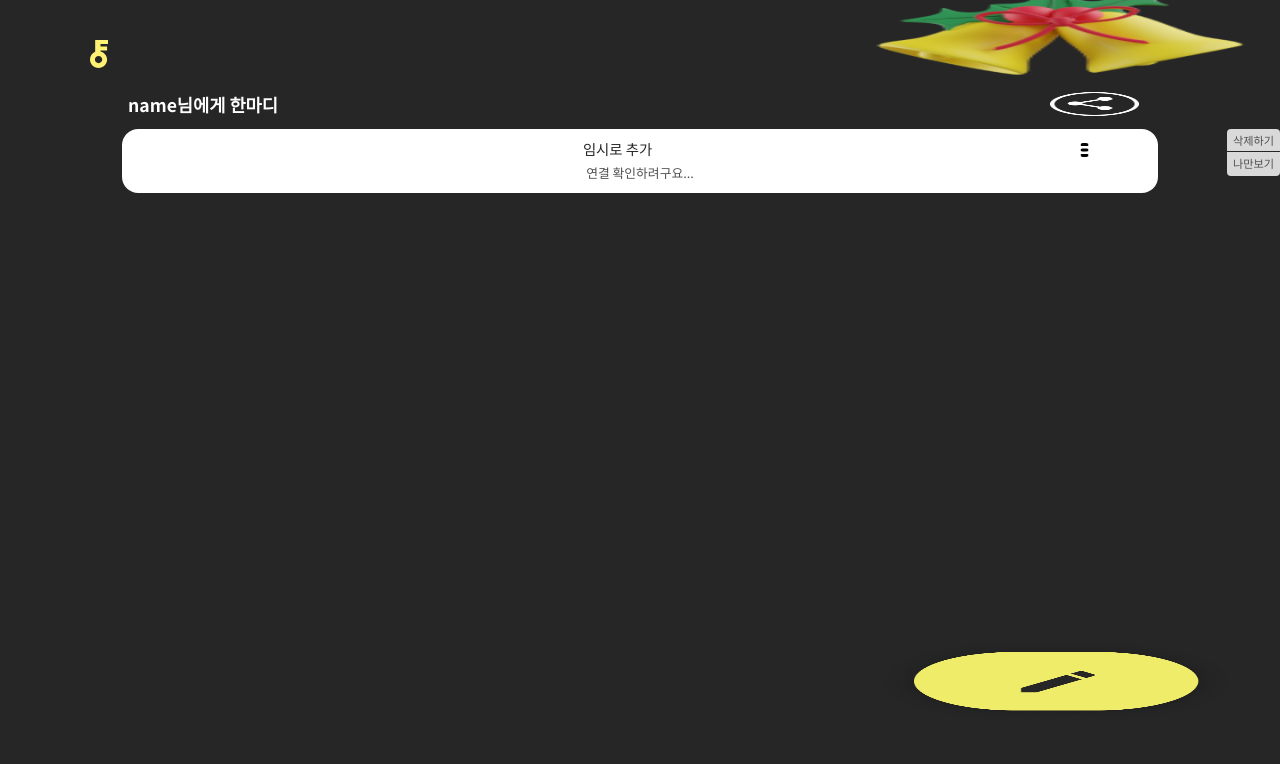
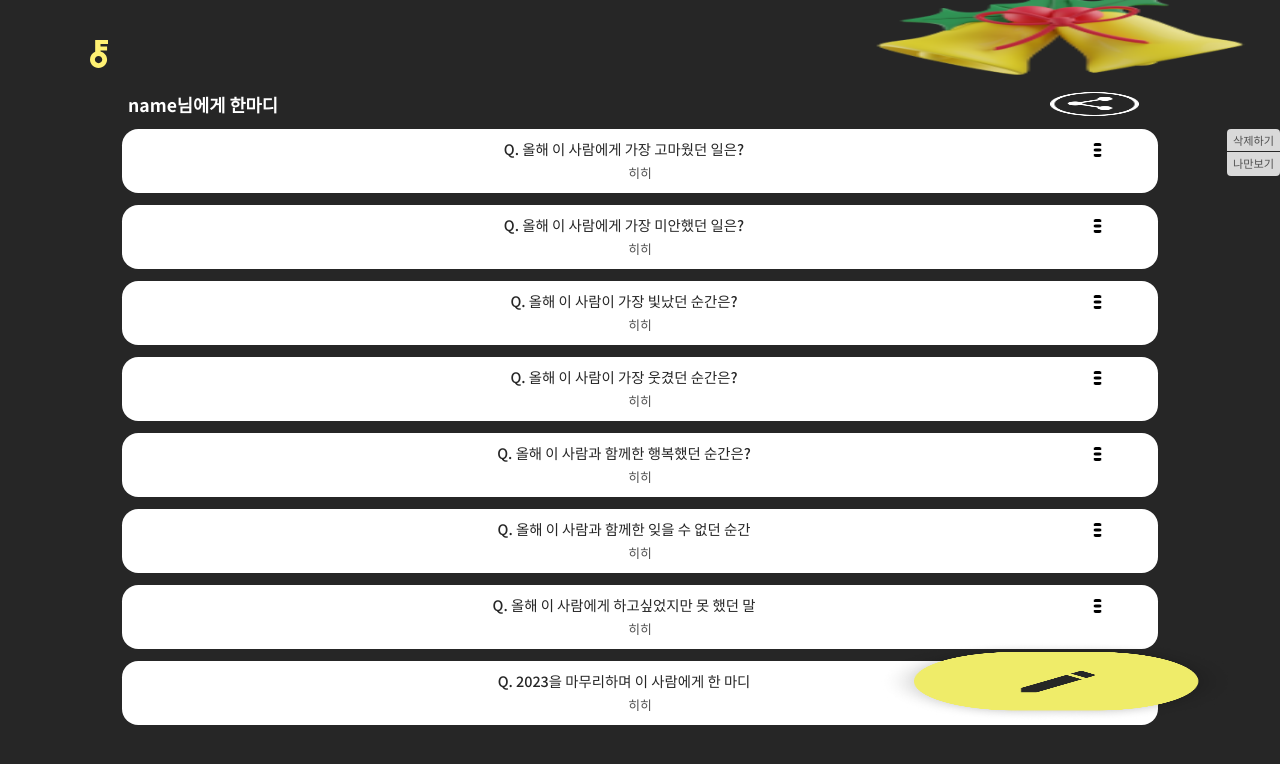
Before and after one commit to FAREWELL2023/FAREWELL_FE, a React (Create React App) app: page /myfeed in a window 1280 px wide. Both pictures are taken after a click on the picture 1110 px from the left and 144 px from the top of the page. Shown: the top 764 px of the page. Built offline with nearby package versions, Linux system fonts and the light colour scheme.

Commit message:
[feat] FeedPage 나만 보기 기능 추가

```diff
--- a/src/pages/FeedPage.jsx
+++ b/src/pages/FeedPage.jsx
@@ -1,100 +1,107 @@
-import React, { useState, useEffect } from 'react';
-import styled from 'styled-components';
-import { useNavigate, useLocation } from 'react-router-dom';
-import { Axios } from 'axios';
+import React, { useState, useEffect } from "react";
+import styled from "styled-components";
+import { useNavigate, useLocation } from "react-router-dom";
+import { Axios } from "axios";
 
-import logo from '../images/key_logo.svg';
-import bell from '../images/3dicon/jinglebells.png';
-import share from '../images/3dicon/share.png';
-import menu from '../images/3dicon/menubar.png';
-import write from '../images/3dicon/pencil.png';
+import logo from "../images/key_logo.svg";
+import bell from "../images/3dicon/jinglebells.png";
+import share from "../images/3dicon/share.png";
+import menu from "../images/3dicon/menubar.png";
+import write from "../images/3dicon/pencil.png";
+import hidden from "../images/3dicon/hidden.png";
 
 const Wrapper = styled.div`
   width: 100vw;
   height: 100vh;
   overflow-x: hidden;
-    background-color: #262626;;
+  background-color: #262626;
   align-items: center;
 `;
 
 const Logo = styled.div`
   position: absolute;
   right: 30px;
-`
-const Share= styled.img`
+`;
+const Share = styled.img`
   position: absolute;
-    display:flex;
+  display: flex;
   padding: 3vh 0 0 82vw;
   width: 7vw;
-    height:3vh;
-    float:right;
-`
+  height: 3vh;
+  float: right;
+`;
 const Title = styled.div`
   color: #fff;
   font-weight: 700;
   margin: 3vh 0 1vh 10vw;
   font-size: 1.1rem;
-`
-const QuestionList=styled.div`
-    background-color:#FFF;
-    color:#262626;
-    width:81vw;
-    height:8vh;
-    text-align:center;
+`;
+const QuestionList = styled.div`
+  background-color: #fff;
+  color: #262626;
+  width: 81vw;
+  height: 8vh;
+  text-align: center;
   font-size: 0.8rem;
   margin: 1.5vh auto;
-    border-radius:16.34px;
+  border-radius: 16.34px;
 `;
 
 const Menu = styled.img`
   padding-top: 1.5vh;
-    padding-right :4vw;
-    width:3.5vw;
-    height:2.3vh;
-    float:right;
+  padding-right: 3vw;
+  width: 3.5vw;
+  height: 2.3vh;
+  float: right;
 `;
 
-const Question=styled.div`
-    line-height:5vh;
-    padding:0vh 4vw;
+const Lock = styled.img`
+  padding-top: 2vh;
+  float: right;
+  height: 10px;
+  width: 10px;
+`;
+
+const Question = styled.div`
+  line-height: 5vh;
+  padding: 0vh 4vw;
   color: #262626;
   font-weight: 500;
   font-size: 0.9rem;
 `;
 
-const Answer=styled.div`
-    line-height:1vh;
+const Answer = styled.div`
+  line-height: 1vh;
   color: #505050;
   font-weight: 400;
   font-size: 0.8rem;
   margin: 0vh 4vw;
 `;
 
-const SubmitButton=styled.button`
-    border:none;
+const SubmitButton = styled.button`
+  border: none;
   background: transparent;
-    position:fixed;
+  position: fixed;
   top: 80%;
   left: 68%;
-`
+`;
 const SubMenu = styled.div`
   position: absolute;
-    background-color: #D9D9D9;
-    border-radius:4px;
-    width:53px;
-    height:47px;
+  background-color: #d9d9d9;
+  border-radius: 4px;
+  width: 53px;
+  height: 47px;
   right: 0vw;
-    display: ${props => props.visible ? 'block' : 'none'};
+  display: ${(props) => (props.visible ? "block" : "none")};
 `;
 
 const SubMenuItem = styled.div`
-    color:#505050;
+  color: #505050;
   font-weight: 300;
   font-size: 0.7rem;
   padding: 3px 0;
-
   &:not(:last-child) {
-        border-bottom: 0.1px solid #262626;; /* Remove border from the last SubMenuItem */
+    border-bottom: 0.1px solid #262626; /* Remove border from the last SubMenuItem */
   }
 `;
 
@@ -102,27 +109,67 @@ const FeedPage = () => {
   const navigate = useNavigate();
   const location = useLocation();
 
-    const [feeds, setFeeds]=useState([]);
-    const [editedFeeds, setEditedFeeds]=useState([]);
-    const [subMenuVisibility, setSubMenuVisibility] = useState([]); // State for sub-menu visibility
+  const [feeds, setFeeds] = useState([]);
+  const [editedFeeds, setEditedFeeds] = useState([]);
+  const [subMenuVisibility, setSubMenuVisibility] = useState([]);
+  const [userLoggedIn, setUserLoggedIn] = useState(true);
+  const [showImage, setShowImage] = useState(false);
+  const [questionlist, setQuestionList] = useState([
+    {
+      number: 1,
+      question: "Q. 올해 이 사람에게 가장 고마웠던 일은?",
+      answer: "히히",
+      hidden: false,
+    },
+    {
+      number: 2,
+      question: "Q. 올해 이 사람에게 가장 미안했던 일은?",
+      answer: "히히",
+      hidden: false,
+    },
+    {
+      number: 3,
+      question: "Q. 올해 이 사람이 가장 빛났던 순간은?",
+      answer: "히히",
+      hidden: false,
+    },
+    {
+      number: 4,
+      question: "Q. 올해 이 사람이 가장 웃겼던 순간은?",
+      answer: "히히",
+      hidden: false,
+    },
+    {
+      number: 5,
+      question: "Q. 올해 이 사람과 함께한 행복했던 순간은?",
+      answer: "히히",
+      hidden: false,
+    },
+    {
+      number: 6,
+      question: "Q. 올해 이 사람과 함께한 잊을 수 없던 순간",
+      answer: "히히",
+      hidden: false,
+    },
+    {
+      number: 7,
+      question: "Q. 올해 이 사람에게 하고싶었지만 못 했던 말",
+      answer: "히히",
+      hidden: false,
+    },
+    {
+      number: 8,
+      question: "Q. 2023을 마무리하며 이 사람에게 한 마디",
+      answer: "히히",
+      hidden: false,
+    },
+  ]);
 
-/*      const questionlist = [
-        {number: 1, question: "Q. 올해 이 사람에게 가장 고마웠던 일은?", answer:"히히"},
-        {number: 2, question: "Q. 올해 이 사람에게 가장 미안했던 일은?", answer:"히히"},
-        {number: 3, question: "Q. 올해 이 사람이 가장 빛났던 순간은?", answer:"히히"},
-        {number: 4, question: "Q. 올해 이 사람이 가장 웃겼던 순간은?", answer:"히히"},
-        {number: 5, question: "Q. 올해 이 사람과 함께한 행복했던 순간은?", answer:"히히"},
-        {number: 6, question: "Q. 올해 이 사람과 함께한 잊을 수 없던 순간", answer:"히히"},
-        {number: 7, question: "Q. 올해 이 사람에게 하고싶었지만 못 했던 말", answer:"히히"},
-        {number: 8, question: "Q. 2023을 마무리하며 이 사람에게 한 마디", answer:"히히"}
-    ];     */
-
-    const onClickWrite=()=>{
+  const onClickWrite = () => {
     navigate(`/myfeed/questions`);
-    }
+  };
 
   const toggleSubMenu = (index) => {
-        // Toggle the visibility of the sub-menu for a specific question
     const updatedSubMenuVisibility = [...subMenuVisibility];
     updatedSubMenuVisibility[index] = !updatedSubMenuVisibility[index];
     setSubMenuVisibility(updatedSubMenuVisibility);
@@ -138,10 +185,23 @@ const FeedPage = () => {
     }
   };
 
+  const hideItem = (index) => {
+    const updatedList = [...questionlist];
+    //console.log("1: ", updatedList[index].hidden);
+    if (updatedList[index].hidden === false) {
+      updatedList[index].hidden = true;
+    } else if (updatedList[index].hidden === true) {
+      updatedList[index].hidden = false;
+    }
+    //console.log("2: ", updatedList[index].hidden);
+    updatedList[index].showImage = !updatedList[index].showImage;
+    setQuestionList(updatedList);
+  };
+
   useEffect(() => {
     // fecthFeeds();
     // SubMenu visible 여부 false로 초기화
-        const initialSubMenuVisibility = new Array(feeds.length).fill('false'); //'false'로 안 하면 boolean값 에러 뜸
+    const initialSubMenuVisibility = new Array(feeds.length).fill("false"); //'false'로 안 하면 boolean값 에러 뜸
     setSubMenuVisibility(initialSubMenuVisibility);
   }, [feeds]);
 
@@ -172,34 +232,44 @@ const FeedPage = () => {
 
   return (
     <Wrapper>
-            <Logo><img src={bell} style={{width: "30vw", height:"11vh"}}/></Logo>
-            <img src={logo} style={{display:"flex", padding: "5vh 0 0 7vw"}}/>
+      <Logo>
+        <img src={bell} style={{ width: "30vw", height: "11vh" }} />
+      </Logo>
+      <img src={logo} style={{ display: "flex", padding: "5vh 0 0 7vw" }} />
       {/*             <Share src={share} onClick={() => handleCopyClipBoard(`${baseUrl}${location.pathname}`)}/> */}
-            <Share src={share} onClick={() => handleCopyClipBoard(`http://localhost:3000${location.pathname}`)}/>
+      <Share
+        src={share}
+        onClick={() =>
+          handleCopyClipBoard(`http://localhost:3000${location.pathname}`)
+        }
+      />
       <Title>name님에게 한마디</Title>
-{/*             {questionlist.map((feed, index) => ( */}
-                {feeds.map((feed, index) => (
+      {userLoggedIn
+        ? questionlist.map(
+            (feed, index /* ? feeds.map((feed, index) => ( */) => (
               <QuestionList key={index}>
                 <Menu src={menu} onClick={() => toggleSubMenu(index)} />
+                {feed.showImage && <Lock src={hidden} />}
                 <SubMenu visible={subMenuVisibility[index]}>
                   <SubMenuItem /* onClick={deleteFeed} */>삭제하기</SubMenuItem>
-                        <SubMenuItem>나만보기</SubMenuItem>
+                  <SubMenuItem onClick={() => hideItem(index)}>
+                    {feed.hidden == false ? "나만보기" : "전체공개"}
+                  </SubMenuItem>
                 </SubMenu>
                 <Question>{feed.question}</Question>
                 <Answer>{feed.answer}</Answer>
               </QuestionList>
-            ))}
+            )
+          )
+        : questionlist.map((feed, index) =>
+            feed.hidden ? null : (
+              <QuestionList key={index}>
+                <Question>{feed.question}</Question>
+                <Answer>{feed.answer}</Answer>
+              </QuestionList>
+            )
+          )}
 
-{/*             추후 삭제 예정 */}
-            <QuestionList>
-                    <Menu src={menu} onClick={() => toggleSubMenu(1)} />
-                    <SubMenu visible={subMenuVisibility[1]}>
-                        <SubMenuItem /* onClick={deleteFeed} */>삭제하기</SubMenuItem>
-                        <SubMenuItem>나만보기</SubMenuItem>
-                    </SubMenu>
-                    <Question>임시로 추가</Question>
-                    <Answer>연결 확인하려구요...</Answer>
-                </QuestionList>
       <SubmitButton onClick={onClickWrite}>
         <img src={write} style={{ width: "28vw", height: "10vh" }} />
       </SubmitButton>
```
Also changed, not shown: src/images/3dicon/hidden.png (added). Lines whose indentation alone changed are shown as unchanged.
